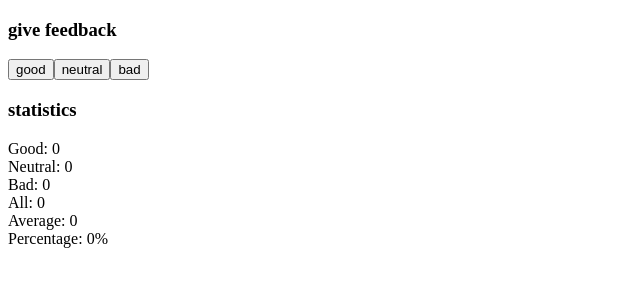
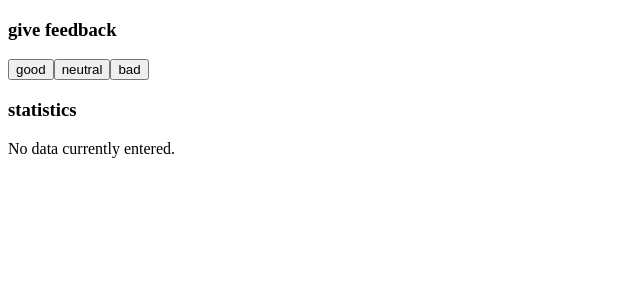
Before and after one commit to imartinez0753/helsinki_fullstack, a React (Create React App) app in the folder part_1/exercises 1.6.-1.14/unicafe/: page / in a window 1280 px wide. Shown: the top 300 px of the page, without its empty margins (0-640 px from the left). Built offline with nearby package versions, Linux system fonts and the light colour scheme.

Commit message:
conditional rendering

```diff
--- a/part_1/exercises 1.6.-1.14/unicafe/src/App.js
+++ b/part_1/exercises 1.6.-1.14/unicafe/src/App.js
@@ -1,4 +1,23 @@
 import React, { useState } from 'react'
+const History = ({all, good, neutral, bad, average, percentage}) => {
+  if (all === 0) {
+    return (
+      <div>
+        No data currently entered.
+      </div>
+    )
+  }
+  return (
+    <div>
+      <Statistics value= {'Good: ' + good + ' '} />
+      <Statistics value= {'Neutral: ' + neutral + ' '} />
+      <Statistics value= {'Bad: ' + bad + ' '} />
+      <Statistics value= {'All: ' + all + ' '} />
+      <Statistics value= {'Average: ' + average + ' '} />
+      <Statistics value= {'Percentage: ' + percentage + '% '} />
+    </div>
+  )
+}
 const Statistics = (props) => (
 <div>
   {props.value}
@@ -44,12 +63,9 @@ const App = () => {
       <Button handleClick={handleNeutralCLick} text='neutral' />
       <Button handleClick={handleBadCLick} text='bad' />
       <h3>statistics</h3>
-      <Statistics value= {'Good: ' + good + ' '} />
-      <Statistics value= {'Neutral: ' + neutral + ' '} />
-      <Statistics value= {'Bad: ' + bad + ' '} />
-      <Statistics value= {'All: ' + all + ' '} />
-      <Statistics value= {'Average: ' + average + ' '} />
-      <Statistics value= {'Percentage: ' + percentage + '% '} />
+      <History all={all} good={good} bad={bad} average={average} percentage={percentage} neutral={neutral}/>
+
+
     </div>
   )
 }
```
